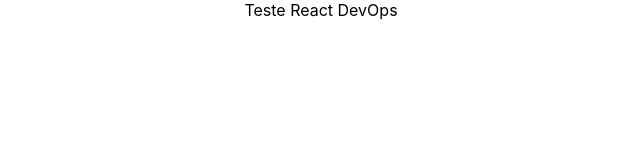
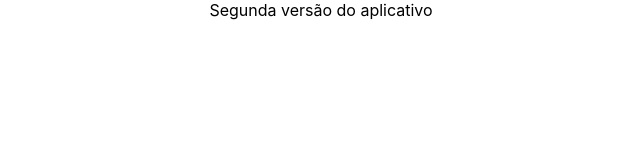
Before and after one commit to WallisonHenrique/az-demo, a React (Create React App) app: page / in a window 1280 px wide. Shown: the top 160 px of the page, without its empty margins (319-959 px from the left). Built offline with nearby package versions, Linux system fonts and the light colour scheme.

Commit message:
criar segunda versão

```diff
--- a/src/App.js
+++ b/src/App.js
@@ -4,7 +4,7 @@ import './App.css';
 function App() {
   return (
     <div className="App">
-      Teste React DevOps
+      Segunda versão do aplicativo
     </div>
   );
 }
```
